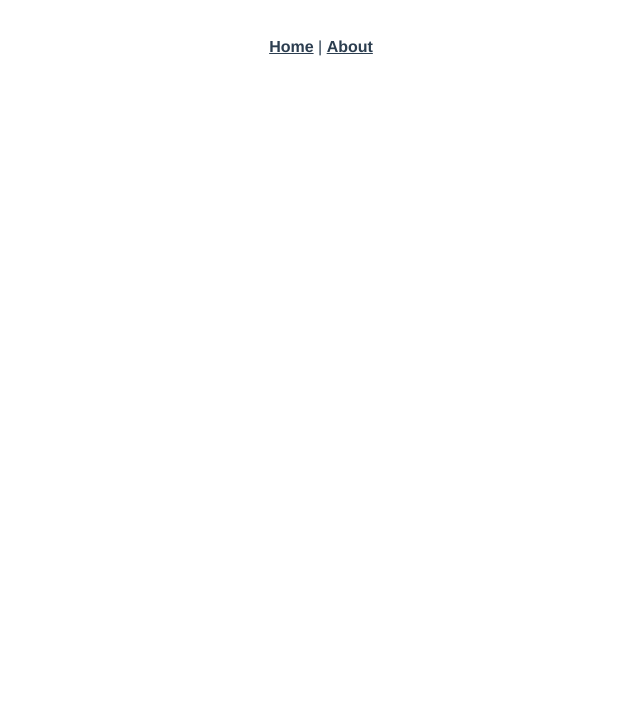
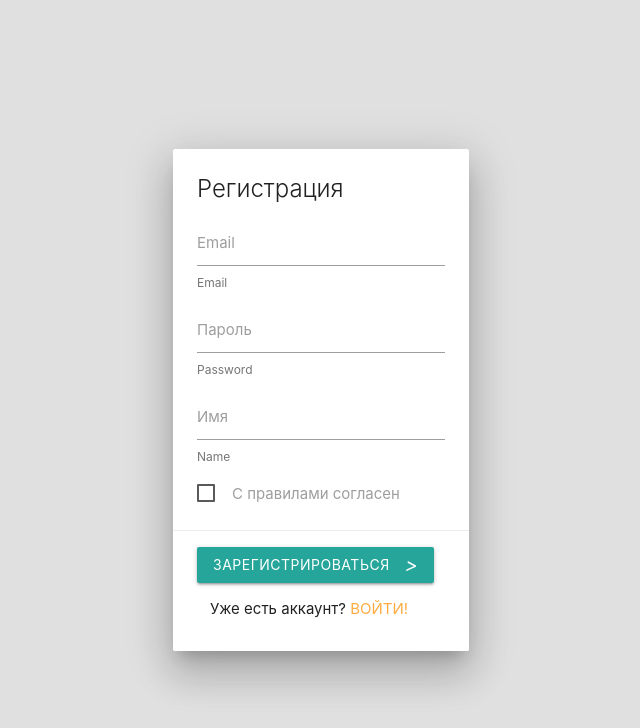
Before and after one commit to ViktorZubtsov/To-do-list-, a Vue app: page /register in a window 1280 px wide. Shown: the top 728 px of the page, without its empty margins (319-959 px from the left). Built offline with nearby package versions, Linux system fonts and the light colour scheme.

Commit message:
Added second layout.

```diff
--- a/src/App.vue
+++ b/src/App.vue
@@ -1,32 +1,29 @@
 <template>
   <div id="app">
-    <div id="nav">
-      <router-link to="/">Home</router-link> |
-      <router-link to="/about">About</router-link>
-    </div>
-    <router-view/>
+    <component :is="layout">
+      <router-view/>
+    </component>
   </div>
 </template>
 
-<style lang="scss">
-#app {
-  font-family: Avenir, Helvetica, Arial, sans-serif;
-  -webkit-font-smoothing: antialiased;
-  -moz-osx-font-smoothing: grayscale;
-  text-align: center;
-  color: #2c3e50;
-}
-
-#nav {
-  padding: 30px;
-
-  a {
-    font-weight: bold;
-    color: #2c3e50;
-
-    &.router-link-exact-active {
-      color: #42b983;
+<script>
+import MainLayout from '@/layouts/MainLayout'
+import EmptyLayout from '@/layouts/Empty'
+export default {
+  name: 'app',
+  computed: {
+    layout () {
+      return (this.$route.meta.layout || 'empty') + '-layout'
     }
+  },
+  components: {
+    MainLayout, EmptyLayout
   }
 }
+</script>
+
+<style lang="scss">
+  @import '~materialize-css/dist/css/materialize.css';
+  @import 'assets/index.css';
+
 </style>
--- /dev/null
+++ b/src/assets/index.css
@@ -0,0 +1,104 @@
+#app {
+    height: 100vh;
+    display: flex;
+
+}
+.card{
+    display: flex;
+    flex-direction: column;
+    height: fit-content;
+    margin: auto;
+}
+
+
+.main-layout {
+    height: 80vh;
+    border: 2px solid #26a69a ;
+    border-radius: 5px;
+    margin: auto;
+    display: flex;
+}
+.aside {
+
+    border-right:  2px solid #26a69a ;
+    height: 100%;
+    display: flex;
+    flex-direction: column;
+    justify-content: space-between;
+    margin-right: 1em;
+}
+.select select {
+    margin: 1em 0;
+    display: block;
+    width: 100%;
+    padding: .75rem 2.5rem .75rem 1rem;
+    background: none;
+    border: 1px solid #ccc;
+    border-radius: 25px;
+    -webkit-appearance: none;
+    -moz-appearance: none;
+    appearance: none;
+    font-family: inherit;
+    font-size: 1rem;
+    color: #444;
+}
+.select:after {
+    content: "";
+    display: block;
+    border-style: solid;
+    border-width: 6px 5px 0 5px;
+    border-color: #000 transparent transparent transparent;
+    pointer-events: none;
+    position: relative;
+    top: -45%;
+    left: 91%;
+    width: 10px;
+    z-index: 1;
+    margin-top: -3px;
+}
+.aside__content {
+    height: 100%;
+    border-top: 1px solid gray ;
+    border-bottom: 1px solid gray ;
+    overflow-y: scroll;
+}
+.aside__add-to-do-list {
+    margin-bottom: 0;
+}
+
+.to-do {
+    display: flex;
+    flex-direction: column;
+    justify-content: space-between;
+    height: 100%;
+    margin: 0 0 0 10px;
+    border-left: 1px solid #26a69a;
+}
+.to-do__title {
+    font-size: 2.5em;
+    margin: 0;
+    text-align: center;
+}
+.to-do__content {
+    overflow-y: scroll;
+    height: 100%;
+}
+.to-do__control {
+    height: 5em;
+    display: flex;
+    justify-content: space-around;
+    flex-direction: row;
+    border-top: 1px solid gray;
+}
+.md {
+    margin: auto;
+    display: flex;
+}
+.input-to-do {
+    width: 300px;
+}
+.app-content {
+    display: flex;
+    width: 100%;
+    height: 100vh;
+}
--- /dev/null
+++ b/src/layouts/Empty.vue
@@ -0,0 +1,5 @@
+<template>
+  <div class="app-content grey lighten-2">
+    <router-view/>
+  </div>
+</template>
--- /dev/null
+++ b/src/layouts/MainLayout.vue
@@ -0,0 +1,5 @@
+<template>
+  <div class="app-content">
+    <router-view/>
+  </div>
+</template>
--- a/src/router/index.js
+++ b/src/router/index.js
@@ -1,29 +1,35 @@
 import Vue from 'vue'
-import VueRouter from 'vue-router'
-import Home from '../views/Home.vue'
+import Router from 'vue-router'
 
-Vue.use(VueRouter)
+Vue.use(Router)
 
-const routes = [
-  {
-    path: '/',
-    name: 'Home',
-    component: Home
-  },
-  {
-    path: '/about',
-    name: 'About',
-    // route level code-splitting
-    // this generates a separate chunk (about.[hash].js) for this route
-    // which is lazy-loaded when the route is visited.
-    component: () => import(/* webpackChunkName: "about" */ '../views/About.vue')
-  }
-]
-
-const router = new VueRouter({
+export default new Router({
   mode: 'history',
   base: process.env.BASE_URL,
-  routes
+  routes: [
+    {
+      path: '/',
+      name: 'home',
+      meta: {
+        layout: 'Main'
+      },
+      component: () => import('../views/Home.vue')
+    },
+    {
+      path: '/login',
+      name: 'login',
+      meta: {
+        layout: 'empty'
+      },
+      component: () => import('../views/Login.vue')
+    },
+    {
+      path: '/register',
+      name: 'register',
+      meta: {
+        layout: 'empty'
+      },
+      component: () => import('../views/Register.vue')
+    }
+  ]
 })
-
-export default router
--- a/src/views/About.vue
+++ /dev/null
@@ -1,5 +0,0 @@
-<template>
-  <div class="about">
-    <h1>This is an about page</h1>
-  </div>
-</template>
--- a/src/views/Home.vue
+++ b/src/views/Home.vue
@@ -1,18 +1,68 @@
 <template>
-  <div class="home">
-    <img alt="Vue logo" src="../assets/logo.png">
-    <HelloWorld msg="Welcome to Your Vue.js App"/>
+  <div class=" container main-layout row z-depth-5">
+    <aside class="aside col s4 ">
+        <div class="select">
+            <select>
+                <option value="Все">Все</option>
+                <option value="2">2</option>
+                <option value="3">3</option>
+            </select>
+        </div>
+
+        <ul class="aside__content">
+
+        </ul>
+        <div class="aside__add-to-do-list row">
+
+        </div>
+    </aside>
+
+    <section class="to-do col s8">
+        <h1 class="to-do__title">
+        </h1>
+        <div class="to-do__content">
+
+        </div>
+        <div class="to-do__control">
+            <div class="row input-to-do ">
+                <div class="col s12">
+                  <div class="row">
+                    <div class="input-field col s12">
+                      <input type="text" class="autocomplete">
+                      <label for="autocomplete-input">Введите дело</label>
+                    </div>
+                  </div>
+                </div>
+              </div>
+
+              <p class="md">
+                <label>
+                  <input type="checkbox" />
+                  <span>Срочное</span>
+                </label>
+              </p>
+              <button class="btn waves-effect waves-light md" type="submit" name="action">Добавить дело
+              </button>
+
+        </div>
+    </section>
   </div>
 </template>
 
 <script>
 // @ is an alias to /src
-import HelloWorld from '@/components/HelloWorld.vue'
 
 export default {
   name: 'Home',
   components: {
-    HelloWorld
+
   }
 }
 </script>
+<style >
+li {
+  margin: 10px 1em;
+  padding: 0 5px;
+  border-radius: 4px;
+}
+</style>
--- /dev/null
+++ b/src/views/Login.vue
@@ -0,0 +1,40 @@
+<template>
+  <form class="card auth-card z-depth-5">
+    <div class="card-content">
+      <span class="card-title">Вход</span>
+      <div class="input-field">
+        <input
+            id="email"
+            type="text"
+            class="validate"
+        >
+        <label for="email">Email</label>
+        <small class="helper-text invalid">Email</small>
+      </div>
+      <div class="input-field">
+        <input
+            id="password"
+            type="password"
+            class="validate"
+        >
+        <label for="password">Пароль</label>
+        <small class="helper-text invalid">Password</small>
+      </div>
+    </div>
+    <div class="card-action">
+      <div>
+        <button
+            class="btn waves-effect waves-light auth-submit"
+            type="submit"
+        >
+          Войти
+        </button>
+      </div>
+
+      <p class="center">
+        Нет аккаунта?
+        <a href="/register">Зарегистрироваться</a>
+      </p>
+    </div>
+  </form>
+</template>
--- /dev/null
+++ b/src/views/Register.vue
@@ -0,0 +1,54 @@
+<template>
+  <form class="card auth-card z-depth-5">
+    <div class="card-content">
+      <span class="card-title">Регистрация</span>
+      <div class="input-field">
+        <input
+            id="email"
+            type="text"
+        >
+        <label for="email">Email</label>
+        <small class="helper-text invalid">Email</small>
+      </div>
+      <div class="input-field">
+        <input
+            id="password"
+            type="password"
+            class="validate"
+        >
+        <label for="password">Пароль</label>
+        <small class="helper-text invalid">Password</small>
+      </div>
+      <div class="input-field">
+        <input
+            id="name"
+            type="text"
+            class="validate"
+        >
+        <label for="name">Имя</label>
+        <small class="helper-text invalid">Name</small>
+      </div>
+      <p>
+        <label>
+          <input type="checkbox" />
+          <span>С правилами согласен</span>
+        </label>
+      </p>
+    </div>
+    <div class="card-action">
+      <div>
+        <button
+            class="btn waves-effect waves-light auth-submit"
+            type="submit"
+        >
+          Зарегистрироваться
+          <i class="material-icons right">></i>
+        </button>
+      </div>
+      <p class="center">
+        Уже есть аккаунт?
+        <a href="/login">Войти!</a>
+      </p>
+    </div>
+  </form>
+</template>
```
